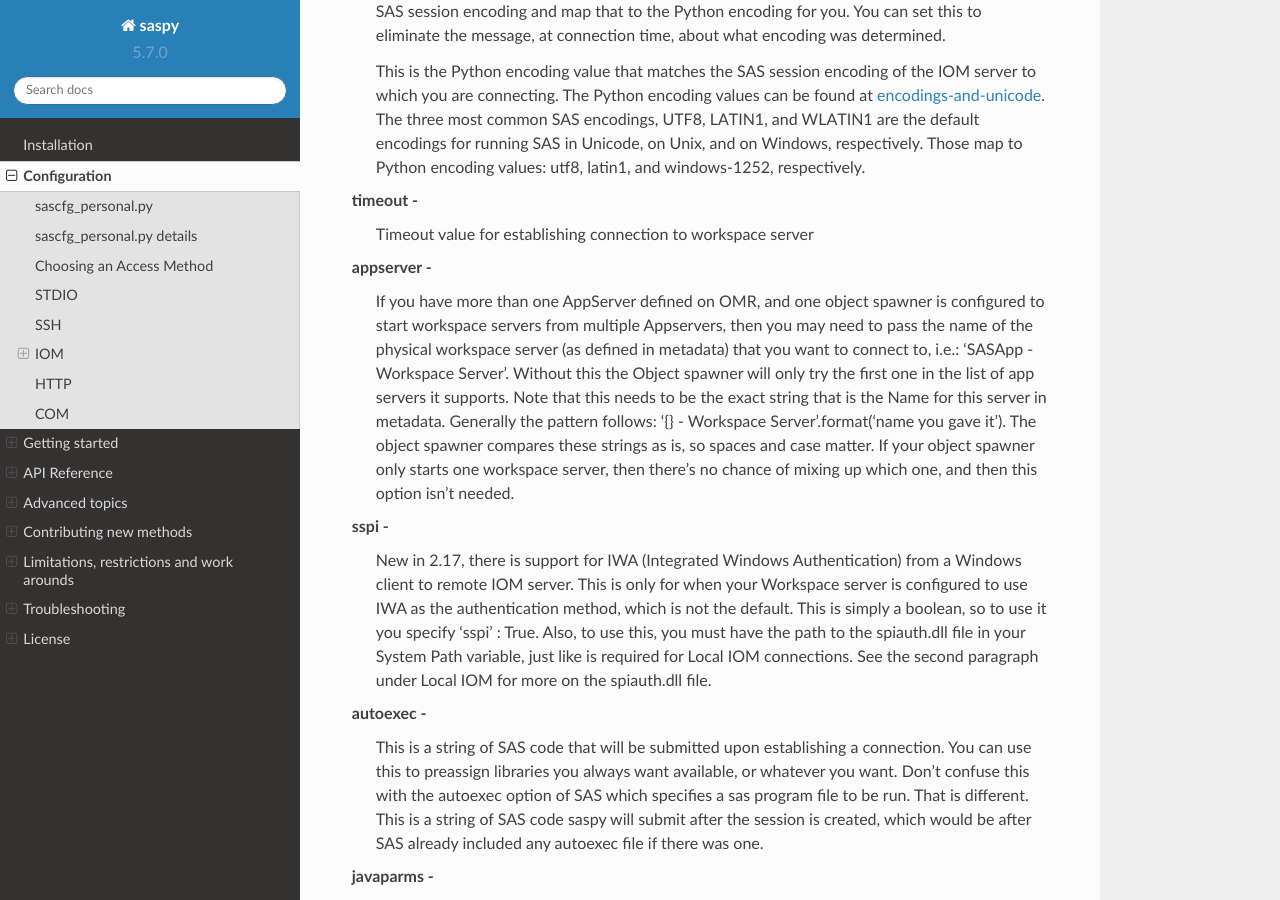
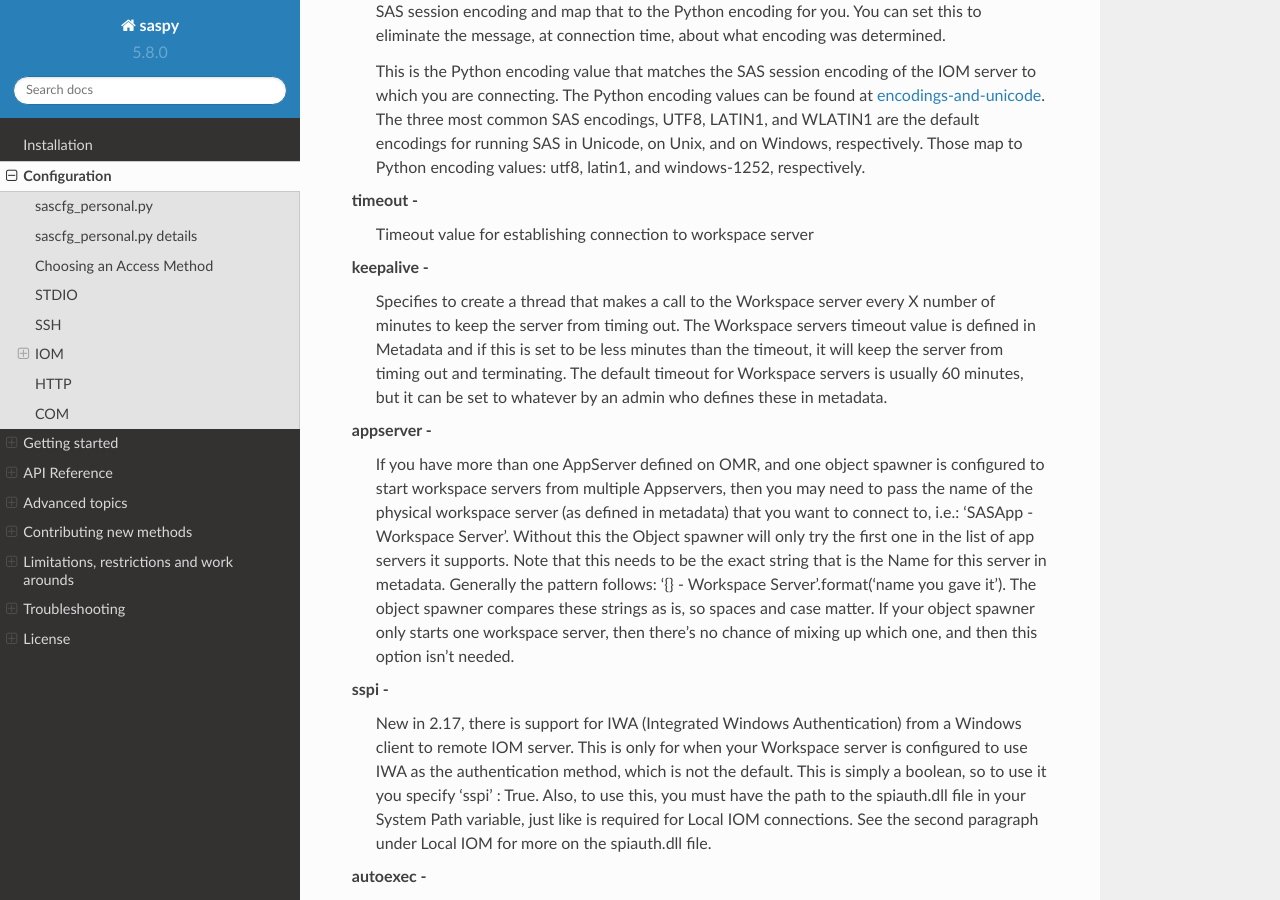
Before and after one commit to sassoftware/saspy, a Sphinx documentation site: the page built from saspy/doc/source/configuration.rst, in a window 1280 px wide and 900 px high, scrolled down 15341 px. Built offline with Sphinx 7.4.7 and the Read the Docs theme 2.0.0, drawn with Linux system fonts in a browser that asks for light colours.

Commit message:
changelog, version and doc for new release

```diff
--- a/saspy/doc/source/configuration.rst
+++ b/saspy/doc/source/configuration.rst
@@ -702,6 +702,11 @@ encoding  -
     windows-1252, respectively.
 timeout -
     Timeout value for establishing connection to workspace server
+keepalive -
+    Specifies to create a thread that makes a call to the Workspace server every X number of minutes to keep the
+    server from timing out. The Workspace servers timeout value is defined in Metadata and if this is set to be less
+    minutes than the timeout, it will keep the server from timing out and terminating. The default timeout for Workspace
+    servers is usually 60 minutes, but it can be set to whatever by an admin who defines these in metadata.
 appserver -
     If you have more than one AppServer defined on OMR, and one object spawner is configured to start workspace servers
     from multiple Appservers, then you may need to pass the name of the physical workspace server (as defined in metadata)
--- a/saspy/version.py
+++ b/saspy/version.py
@@ -1 +1 @@
-__version__ = '5.7.0'
+__version__ = '5.8.0'
```
Also changed, not shown: CHANGELOG.md (+28 -0 lines).
